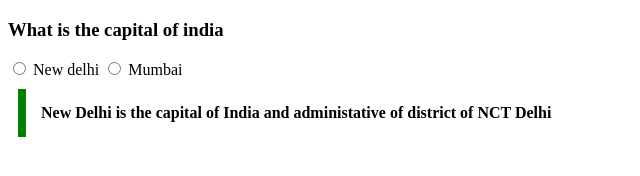
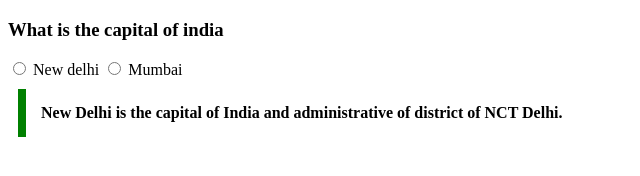
Before and after one commit to acciojob/trivia-Atharv1191, a website: page main.html in a window 1280 px wide. Shown: the full height of the page, 0-640 px from the left. Drawn offline with Linux system fonts and the light colour scheme.

Commit message:
main.css

```diff
--- a/main.html
+++ b/main.html
@@ -13,8 +13,8 @@
     <lebel for="New delhi">New delhi</lebel>
     <input type="radio" class="radio" name="catagory" id="Mumbai" value="Mumbai" required>
     <lebel for="Mumbai">Mumbai</lebel><br>
-    <blockquote>
-        New Delhi is the capital of India and administative of district of NCT Delhi
+    <blockquote class="design" cite="https://en.wikipedia.org/wiki/New_Delhi">
+        New Delhi is the capital of India and administrative of district of NCT Delhi.
     </blockuote>
 
 </form>
```
